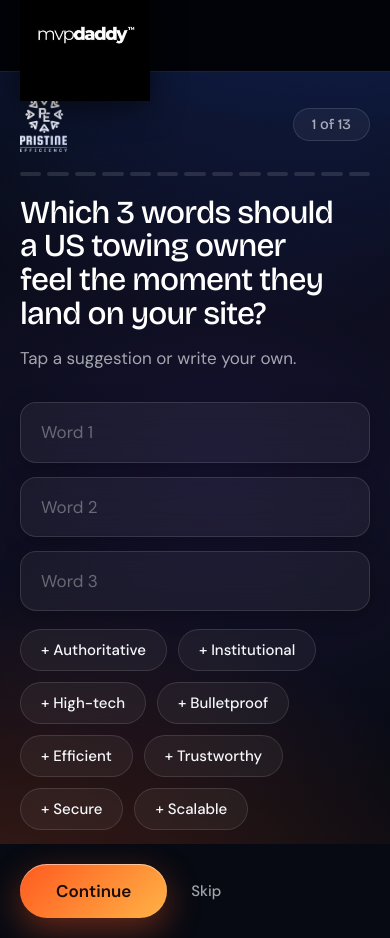
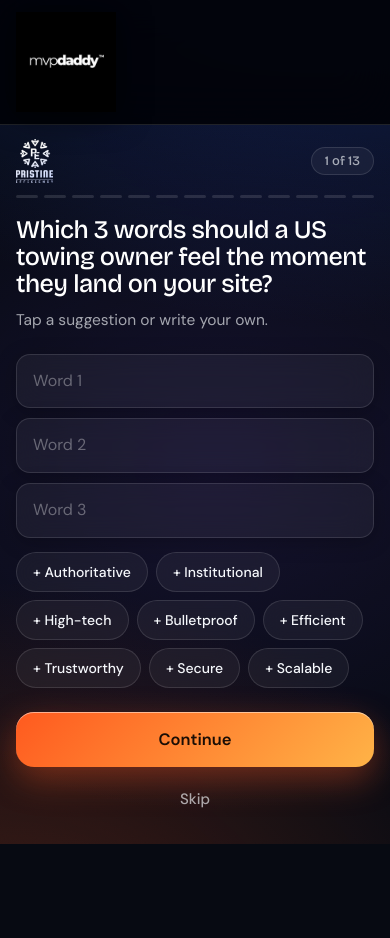
Before and after one commit to issacops/pristine-efficiency-onboarding, a plain HTML site: page index.html in a window 390 px wide. Both pictures are taken after a click on the button "Start Questionnaire". After the commit the page ends 844 px from the top, so only its background shows below. Drawn offline with nearby package versions, Linux system fonts and the light colour scheme.

Commit message:
feat: full mobile-first responsive overhaul

```diff
--- a/index.html
+++ b/index.html
@@ -591,27 +591,246 @@ input:focus, textarea:focus {
   box-shadow: 0 0 0 10px rgba(255, 90, 31, 0.16), 0 18px 50px rgba(255, 90, 31, 0.45);
 }
 
-/* Responsive */
+/* ============================================================
+   RESPONSIVE – Tablet (≤860px)
+   ============================================================ */
 @media (max-width: 860px) {
-  body { flex-direction: column; }
+  body { flex-direction: column; overflow: hidden; }
+
   aside {
     width: 100%;
     flex-direction: row;
-    height: 72px;
+    height: 68px;
     padding: 0 20px;
     align-items: center;
     border-right: none;
     border-bottom: 1px solid var(--ln);
+    flex: none;
   }
   .mvp-logo-wrap { padding: 0; border: none; margin: 0; }
   .mvp-logo-img { max-width: 130px; }
   .steps, .aside-bottom { display: none; }
-  .top, .seg { padding-left: 20px; padding-right: 20px; }
-  .pe { height: 56px; }
-  #stage { padding: 20px; }
+
+  main { overflow: hidden; display: flex; flex-direction: column; flex: 1; min-height: 0; }
+
+  .top { padding: 16px 20px 0; }
+  .pe { height: 52px; }
+  .seg { padding: 14px 20px 0; }
+  #stage { padding: 18px 20px 40px; }
   .g2 { grid-template-columns: 1fr; }
   .th { width: 120px; height: 77px; }
 }
+
+/* ============================================================
+   RESPONSIVE – Mobile (≤600px)  – PRIMARY MOBILE OVERHAUL
+   ============================================================ */
+@media (max-width: 600px) {
+  body {
+    flex-direction: column;
+    overflow: hidden;
+    /* Safe area for notched phones */
+    padding-bottom: env(safe-area-inset-bottom, 0);
+  }
+
+  /* ── Sidebar becomes a slim top nav bar ── */
+  aside {
+    width: 100%;
+    height: auto;
+    min-height: 58px;
+    padding: 12px 16px;
+    padding-top: calc(12px + env(safe-area-inset-top, 0));
+    flex-direction: row;
+    align-items: center;
+    justify-content: space-between;
+    border-right: none;
+    border-bottom: 1px solid var(--ln);
+    flex: none;
+    backdrop-filter: blur(24px);
+    -webkit-backdrop-filter: blur(24px);
+    background: rgba(2, 3, 8, 0.92);
+  }
+  .aside-top {
+    flex-direction: row;
+    align-items: center;
+    gap: 0;
+    flex: 1;
+  }
+  .mvp-logo-wrap {
+    padding: 0;
+    border: none;
+    margin: 0;
+  }
+  .mvp-logo-img { max-width: 100px; }
+  /* Steps & bottom credit hidden on mobile */
+  .steps, .aside-bottom { display: none; }
+
+  /* ── Main area fills remaining height ── */
+  main {
+    flex: 1;
+    min-height: 0;
+    display: flex;
+    flex-direction: column;
+    overflow: hidden;
+  }
+
+  /* ── Top bar: logo + counter ── */
+  .top {
+    padding: 14px 16px 0;
+    flex-shrink: 0;
+  }
+  .pe {
+    height: 44px;
+  }
+  .cnt {
+    font-size: 13px;
+    padding: 5px 13px;
+  }
+
+  /* ── Progress rail ── */
+  .seg {
+    padding: 12px 16px 0;
+    flex-shrink: 0;
+  }
+  .seg i { height: 3px; border-radius: 3px; }
+
+  /* ── Stage / question area ── */
+  #stage {
+    flex: 1;
+    padding: 18px 16px calc(24px + env(safe-area-inset-bottom, 0));
+    overflow-y: auto;
+    -webkit-overflow-scrolling: touch;
+    overscroll-behavior: contain;
+  }
+
+  /* ── Typography ── */
+  h1 {
+    font-size: clamp(24px, 6.5vw, 34px);
+    margin-bottom: 10px;
+    letter-spacing: -0.02em;
+  }
+  .sub {
+    font-size: 15.5px;
+    margin-bottom: 22px;
+    line-height: 1.55;
+  }
+
+  /* ── Pills row ── */
+  .pills {
+    gap: 8px;
+    margin-bottom: 22px;
+  }
+  .pills span {
+    font-size: 13.5px;
+    padding: 7px 14px;
+  }
+
+  /* ── Word input row ── */
+  .row {
+    flex-direction: column;
+    gap: 10px;
+  }
+  .row > * { flex: none; width: 100%; }
+
+  /* ── Inputs & Textareas ── */
+  input, textarea {
+    font-size: 16px; /* Prevents iOS auto-zoom */
+    padding: 14px 16px;
+    border-radius: 14px;
+  }
+  textarea { min-height: 110px; }
+
+  /* ── Chips ── */
+  .chips { gap: 8px; margin: 14px 0; }
+  .chip {
+    font-size: 14px;
+    padding: 10px 16px;
+    border-radius: 999px;
+  }
+
+  /* ── Visual Direction cards – stack vertically ── */
+  .grid { gap: 12px; margin: 14px 0; }
+  .g2 { grid-template-columns: 1fr; }
+  .card {
+    flex-direction: row;
+    gap: 14px;
+    padding: 14px 16px;
+    border-radius: 16px;
+  }
+  /* Card thumbnail – smaller on mobile */
+  .th {
+    width: 88px;
+    height: 56px;
+    flex: none;
+    border-radius: 10px;
+  }
+  .card b { font-size: 17px; }
+  .card span { font-size: 13.5px; }
+
+  /* Palette card – strip full width, label below */
+  .card.pal {
+    flex-direction: column;
+    gap: 10px;
+  }
+  .strip { height: 44px; border-radius: 10px; }
+  .pal b { font-size: 16px; }
+
+  /* ── Phone input row ── */
+  .ph { gap: 10px; }
+  .ph input:first-child { width: 74px; font-size: 16px; }
+
+  /* ── Summary box ── */
+  .sum { max-height: 40vh; padding: 6px 16px; border-radius: 14px; }
+  .sum p { font-size: 14px; margin: 12px 0; }
+
+  /* ── Nav buttons ── */
+  .nav {
+    gap: 12px;
+    margin-top: 24px;
+    flex-direction: column;
+    align-items: stretch;
+  }
+  .btn {
+    width: 100%;
+    justify-content: center;
+    padding: 17px 24px;
+    font-size: 16.5px;
+    border-radius: 18px;
+  }
+  .btn.g {
+    padding: 14px 24px;
+    font-size: 15px;
+  }
+  .lk {
+    text-align: center;
+    font-size: 15px;
+    padding: 10px 4px;
+  }
+
+  /* ── Success screen icon ── */
+  .ok {
+    width: 56px;
+    height: 56px;
+    font-size: 28px;
+    line-height: 56px;
+    margin-bottom: 16px;
+  }
+
+  /* ── Sync badges ── */
+  .sync-badge {
+    font-size: 14px;
+    padding: 13px 16px;
+    border-radius: 14px;
+    gap: 12px;
+  }
+}
+
+/* ── Super-small phones (≤375px) ── */
+@media (max-width: 375px) {
+  h1 { font-size: 22px; }
+  .chip { font-size: 13px; padding: 9px 13px; }
+  .btn { font-size: 15.5px; }
+}
+
 @media (prefers-reduced-motion: reduce) {
   .s { animation: none; }
   .card, .btn, .chip { transition: none; }
```
